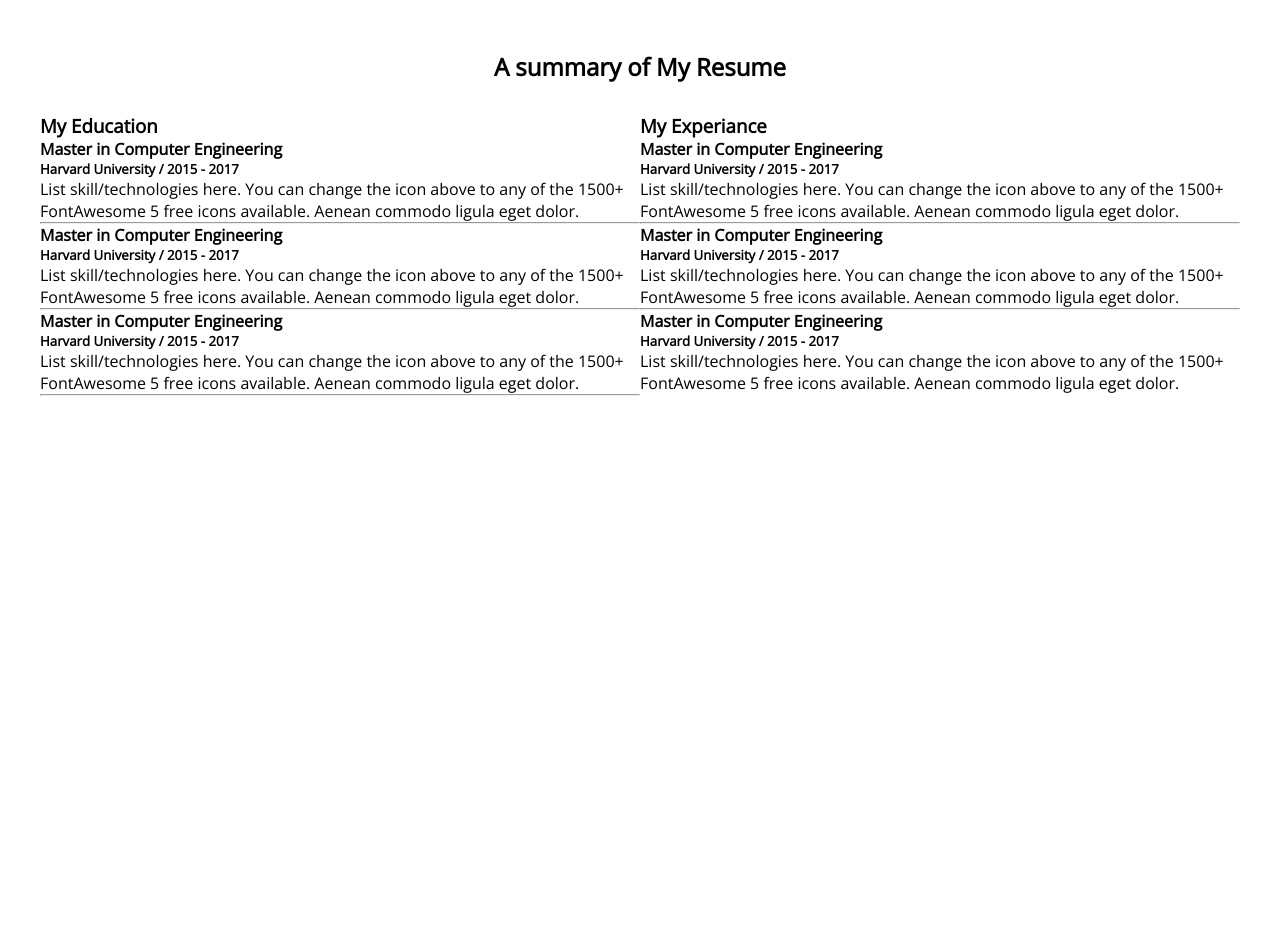
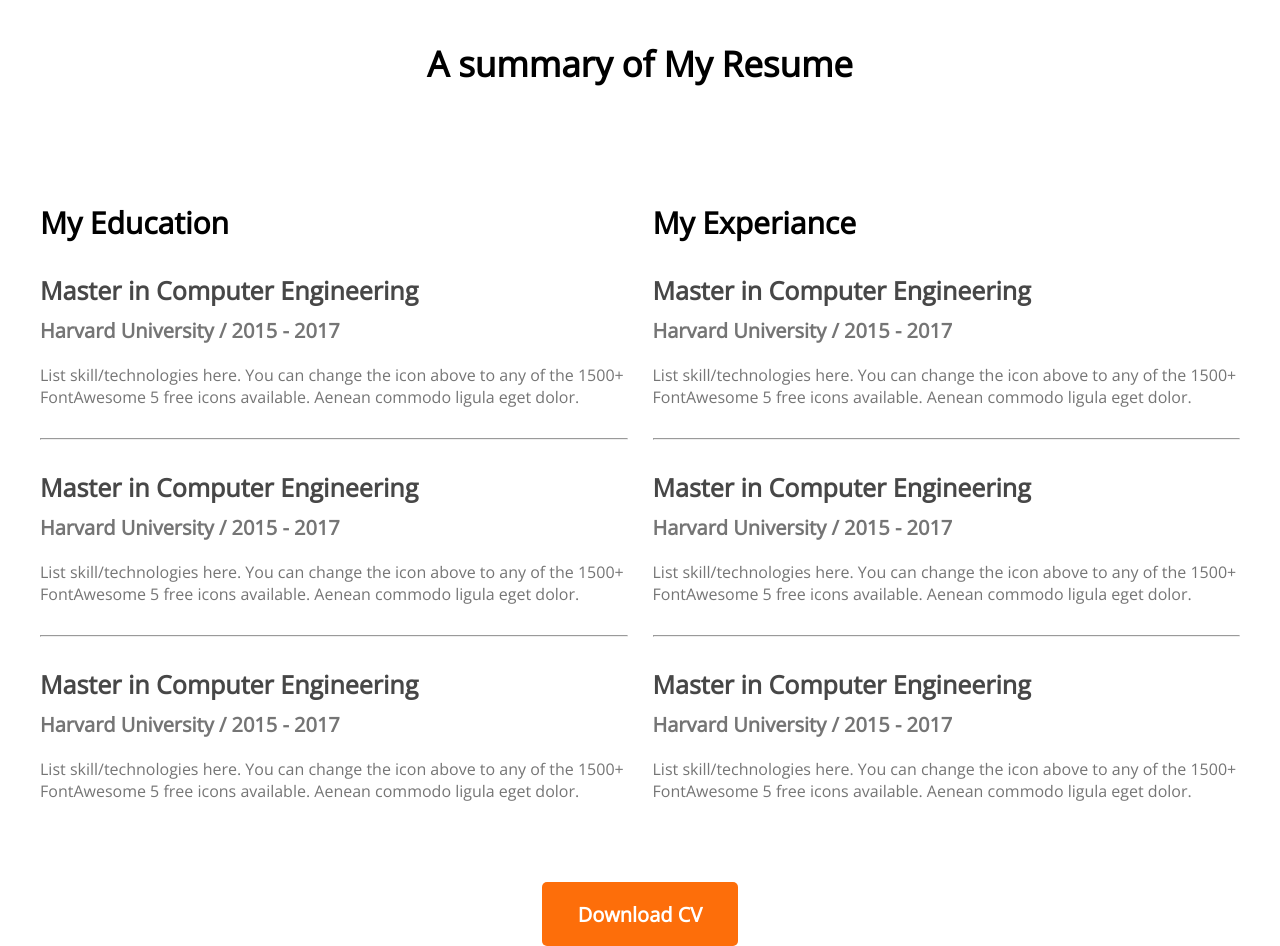
Before and after one commit to kazimahin68/developer-portfolio, a plain HTML site: page index.html in a window 1280 px wide. Shown: the part 2220-3166 px from the top of the page. Before the commit the page ends 2616 px from the top, so only its background shows below. Drawn offline with nearby package versions, Linux system fonts and the light colour scheme.

Commit message:
resume add

```diff
--- a/index.html
+++ b/index.html
@@ -102,7 +102,6 @@
                         <h5 class="sub-title">Harvard University / 2015 - 2017</h5>
                         <p class="item-description">List skill/technologies here. You can change the icon above to any of the 1500+ FontAwesome 5 free icons available. Aenean commodo ligula eget dolor.</p>
                     </div>
-                    <hr>
                 </div>
                 <div>
                     <h3 class="resume-title">My Experiance</h3>
@@ -125,6 +124,7 @@
                         </div>
                 </div>
             </div>
+            <div class="resume-btn"><button class="btn">Download CV</button></div>
         </section>
     </main>
 </body>
--- a/styles/style.css
+++ b/styles/style.css
@@ -90,8 +90,6 @@ main {
 
 /* About Section Style */
 .about-me {
-    font-weight: 700;
-    font-size: 35px;
     background: #FFF8F3;
     border-radius: 10px;
     padding: 130px 150px;
@@ -103,6 +101,8 @@ main {
 .section-title {
     margin-bottom: 30px;
     text-align: center;
+    font-weight: 700;
+    font-size: 35px;
 }
 
 .section-description {
@@ -129,9 +129,7 @@ main {
     font-weight: 700;
     font-size: 20px;
 }
-
 .what-i-do {
-    background: none;
     margin-top: 130px;
 }
 
@@ -180,4 +178,39 @@ main {
 
 .resume-content {
     display: flex;
+    gap: 25px;
+    margin-top: 115px;
 }
+
+.resume-title {
+    margin-bottom: 30px;
+    font-weight: 700;
+    font-size: 30px;
+}
+.resume-item {
+    margin: 30px 0;
+}
+
+.resume-item .title {
+    font-weight: 700;
+    font-size: 25px;
+    color: #474747;
+    margin-bottom: 10px;
+}
+
+.resume .sub-title {
+    font-weight: 600;
+    font-size: 20px;
+    color: #757575;
+    margin-bottom: 20px;
+}
+
+.item-description {
+    font-weight: 400;
+    font-size: 16px;
+    color: #757575;
+}
+.resume-btn {
+    margin-top: 50px;
+    text-align: center;
+}
```
